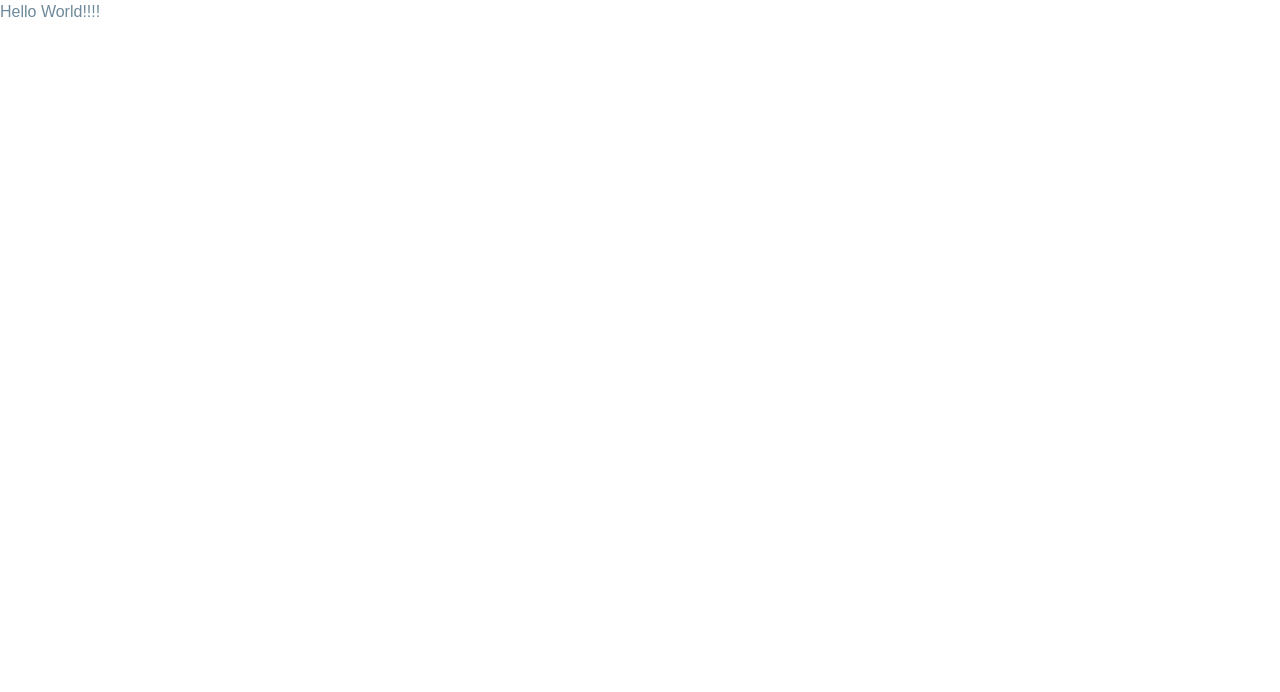
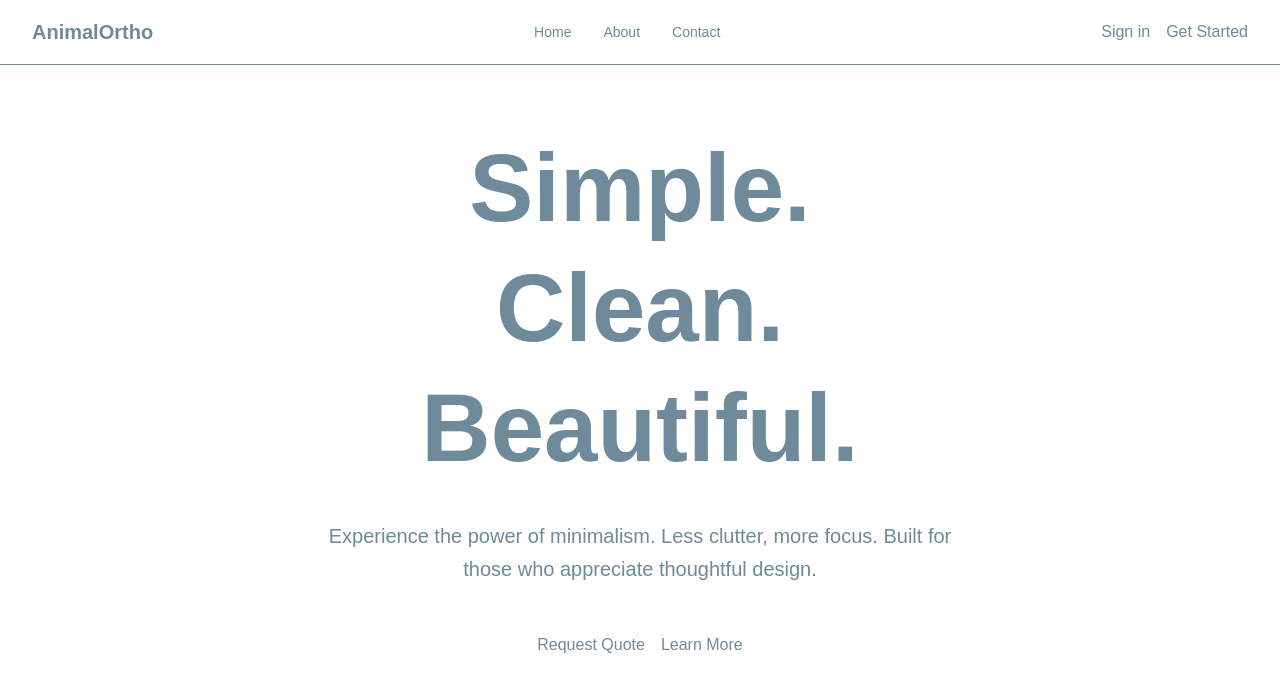
Before and after one commit to Jerrell-Abrahams/lawyer-ecommerce, a Next.js app in the folder animal_artho/: page / in a window 1280 px wide. Shown: the top 692 px of the page. Built offline with nearby package versions, Linux system fonts and the light colour scheme.

Commit message:
update: Basic Navbar and Hero Sections

```diff
--- a/animal_artho/src/app/components/button/button.js
+++ b/animal_artho/src/app/components/button/button.js
@@ -1,16 +1,9 @@
+import React from "react";
 
+const Button = ({ children, onClick, type = "button", className = "", ...props }) => (
+  <button type={type} className={className} onClick={onClick} {...props}>
+    {children}
+  </button>
+);
 
-// const Button = React.forwardRef(({ className, variant, size, asChild = false, ...props }, ref) => {
-//   const Comp = asChild ? Slot : "button";
-//   return (
-//     <Comp
-//       className={cn(buttonVariants({ variant, size, className }))}
-//       ref={ref}
-//       {...props}
-//     />
-//   );
-// });
-
-// Button.displayName = "Button";
-
-// export { Button, buttonVariants };
+export { Button };
--- /dev/null
+++ b/animal_artho/src/app/components/hero/hero.js
@@ -0,0 +1,37 @@
+import { Button } from "../button/button";
+
+const Hero = () => {
+  return (
+    <section className="pt-32 pb-20 px-6 lg:px-8">
+      <div className="container mx-auto max-w-5xl text-center">
+        <div className="animate-fade-in">
+          <h1 className="text-5xl md:text-7xl lg:text-8xl font-bold text-foreground mb-8 leading-tight">
+            Simple.
+            <br />
+            Clean.
+            <br />
+            <span className="text-muted-foreground">Beautiful.</span>
+          </h1>
+
+          <p className="text-lg md:text-xl text-muted-foreground mb-12 max-w-2xl mx-auto leading-relaxed">
+            Experience the power of minimalism. Less clutter, more focus.
+            Built for those who appreciate thoughtful design.
+          </p>
+
+          <div className="flex flex-col sm:flex-row gap-4 justify-center items-center">
+            <Button size="lg" className="bg-accent hover:bg-accent/90 text-accent-foreground group" asChild>
+              <a href="/contact">
+                Request Quote
+              </a>
+            </Button>
+            <Button size="lg" variant="outline" asChild>
+              <a href="/about">Learn More</a>
+            </Button>
+          </div>
+        </div>
+      </div>
+    </section>
+  );
+};
+
+export default Hero;
--- a/animal_artho/src/app/components/navbar/navbar.js
+++ b/animal_artho/src/app/components/navbar/navbar.js
@@ -6,15 +6,15 @@ const Navbar = () => {
             <div className="container mx-auto px-6 lg:px-8">
                 <div className="flex items-center justify-between h-16">
                     <div className="flex items-center">
-                        <link href="/" className="text-xl font-semibold text-foreground">
+                        <a href="/" className="text-xl font-semibold text-foreground">
                             AnimalOrtho
-                        </link>
+                        </a>
                     </div>
 
                     <div className="hidden md:flex items-center space-x-8">
-                        <link href="/" className="text-sm text-muted-foreground hover:text-foreground transition-colors">
+                        <a href="/" className="text-sm text-muted-foreground hover:text-foreground transition-colors">
                             Home
-                        </link>
+                        </a>
                         <a href="/about" className="text-sm text-muted-foreground hover:text-foreground transition-colors">
                             About
                         </a>
--- a/animal_artho/src/app/globals.css
+++ b/animal_artho/src/app/globals.css
@@ -16,8 +16,8 @@
 
 @media (prefers-color-scheme: dark) {
   :root {
-    --background: #0a0a0a;
-    --foreground: #ededed;
+    --background: var(--background);
+    --foreground: var-(--foreground);
   }
 }
 
--- a/animal_artho/src/app/page.js
+++ b/animal_artho/src/app/page.js
@@ -3,10 +3,18 @@
 // import Features from "@/components/Features";
 // import Footer from "@/components/Footer";
 
+import Navbar from "./components/navbar/navbar";
+import Hero from "./components/hero/hero";
 const Index = () => {
+
+  // #TODO: Navbar and Hero Jerrell
+  // #TODO: Contact Page with Fields Dylan
+  // #TODO: About Page and cards Jason
+
   return (
     <div className="min-h-screen bg-background">
-      <p>Hello World!!!!</p>
+      <Navbar />
+      <Hero />
     </div>
   );
 };
```
